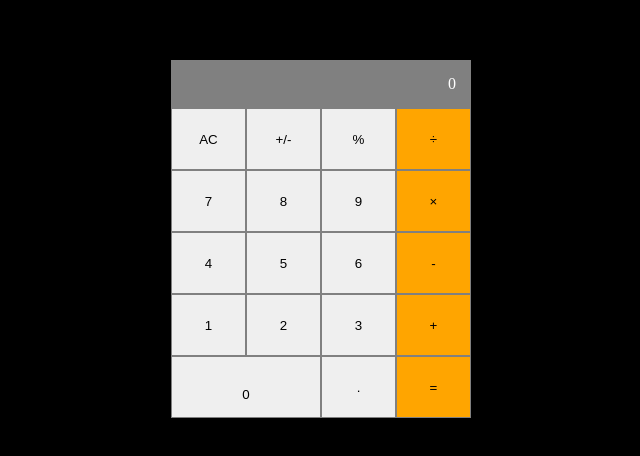
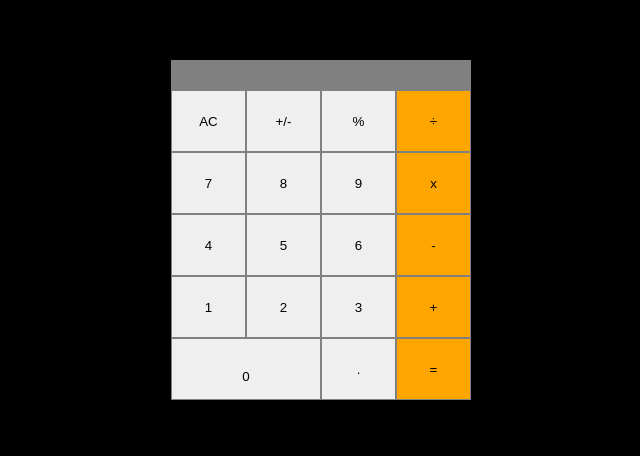
Before and after one commit to businesskaniki/mathmagician, a React (Create React App) app: page / in a window 1280 px wide. Shown: the part 180-636 px from the top of the page, without its empty margins (341-981 px from the left). Built offline with nearby package versions, Linux system fonts and the light colour scheme.

Commit message:
making the calculator work

```diff
--- a/package.json
+++ b/package.json
@@ -43,6 +43,7 @@
     "@babel/preset-env": "^7.18.10",
     "@babel/preset-react": "^7.18.6",
     "babel-eslint": "^10.1.0",
+    "babel-loader": "^8.2.5",
     "eslint": "^7.32.0",
     "eslint-config-airbnb": "^18.2.1",
     "eslint-config-airbnb-base": "^14.2.1",
@@ -54,6 +55,7 @@
     "stylelint": "^13.13.1",
     "stylelint-config-standard": "^21.0.0",
     "stylelint-csstree-validator": "^1.9.0",
-    "stylelint-scss": "^3.21.0"
+    "stylelint-scss": "^3.21.0",
+    "webpack": "^5.74.0"
   }
 }
--- a/src/components/Calculator.js
+++ b/src/components/Calculator.js
@@ -1,30 +1,50 @@
 import React from 'react';
+import calculate from '../logic/calculate';
 
 export default class Calculator extends React.PureComponent {
+  constructor(props) {
+    super(props);
+    this.state = {
+      total: null,
+      next: null,
+      operation: null,
+    };
+  }
+
+  clickListener = (e) => {
+    e.preventDefault();
+    const result = e.target.value;
+    const obj = calculate(this.state, result);
+    this.setState(obj);
+  };
+
   render() {
+    // eslint-disable-next-line no-unused-vars
+    const { total, next, operation } = this.state;
+    const result = `${total || ''}${operation || ''}${next || ''}`;
     return (
       <form>
-        <div className="resultsDiv">0</div>
+        <div className="resultsDiv">{result}</div>
         <div className="btnDiv">
-          <input type="button" value="AC" />
-          <input type="button" value="+/-" />
-          <input type="button" value="%" />
-          <input className="orange" type="button" value="&#247;" />
-          <input type="button" value="7" />
-          <input type="button" value="8" />
-          <input type="button" value="9" />
-          <input className="orange" type="button" value="&#215;" />
-          <input type="button" value="4" />
-          <input type="button" value="5" />
-          <input type="button" value="6" />
-          <input className="orange" type="button" value="-" />
-          <input type="button" value="1" />
-          <input type="button" value="2" />
-          <input type="button" value="3" />
-          <input className="orange" type="button" value="+" />
-          <input className="span" type="button" value="0" />
-          <input type="button" value="." />
-          <input className="orange" type="button" value="=" />
+          <input type="button" value="AC" onClick={this.clickListener} />
+          <input type="button" value="+/-" onClick={this.clickListener} />
+          <input type="button" value="%" onClick={this.clickListener} />
+          <input className="orange" type="button" value="÷" onClick={this.clickListener} />
+          <input type="button" value="7" onClick={this.clickListener} />
+          <input type="button" value="8" onClick={this.clickListener} />
+          <input type="button" value="9" onClick={this.clickListener} />
+          <input className="orange" type="button" value="x" onClick={this.clickListener} />
+          <input type="button" value="4" onClick={this.clickListener} />
+          <input type="button" value="5" onClick={this.clickListener} />
+          <input type="button" value="6" onClick={this.clickListener} />
+          <input className="orange" type="button" value="-" onClick={this.clickListener} />
+          <input type="button" value="1" onClick={this.clickListener} />
+          <input type="button" value="2" onClick={this.clickListener} />
+          <input type="button" value="3" onClick={this.clickListener} />
+          <input className="orange" type="button" value="+" onClick={this.clickListener} />
+          <input className="span" type="button" value="0" onClick={this.clickListener} />
+          <input type="button" value="." onClick={this.clickListener} />
+          <input className="orange" type="button" value="=" onClick={this.clickListener} />
         </div>
       </form>
     );
--- a/src/logic/calculate.js
+++ b/src/logic/calculate.js
@@ -1,5 +1,5 @@
 // eslint-disable-next-line import/extensions
-import operate from '../../operate';
+import operate from './operate';
 
 function isNumber(item) {
   return !!item.match(/[0-9]+/);
```
Also changed, not shown: public/robots.txt, 1 other file (tests, documents, lock files or other folders).
